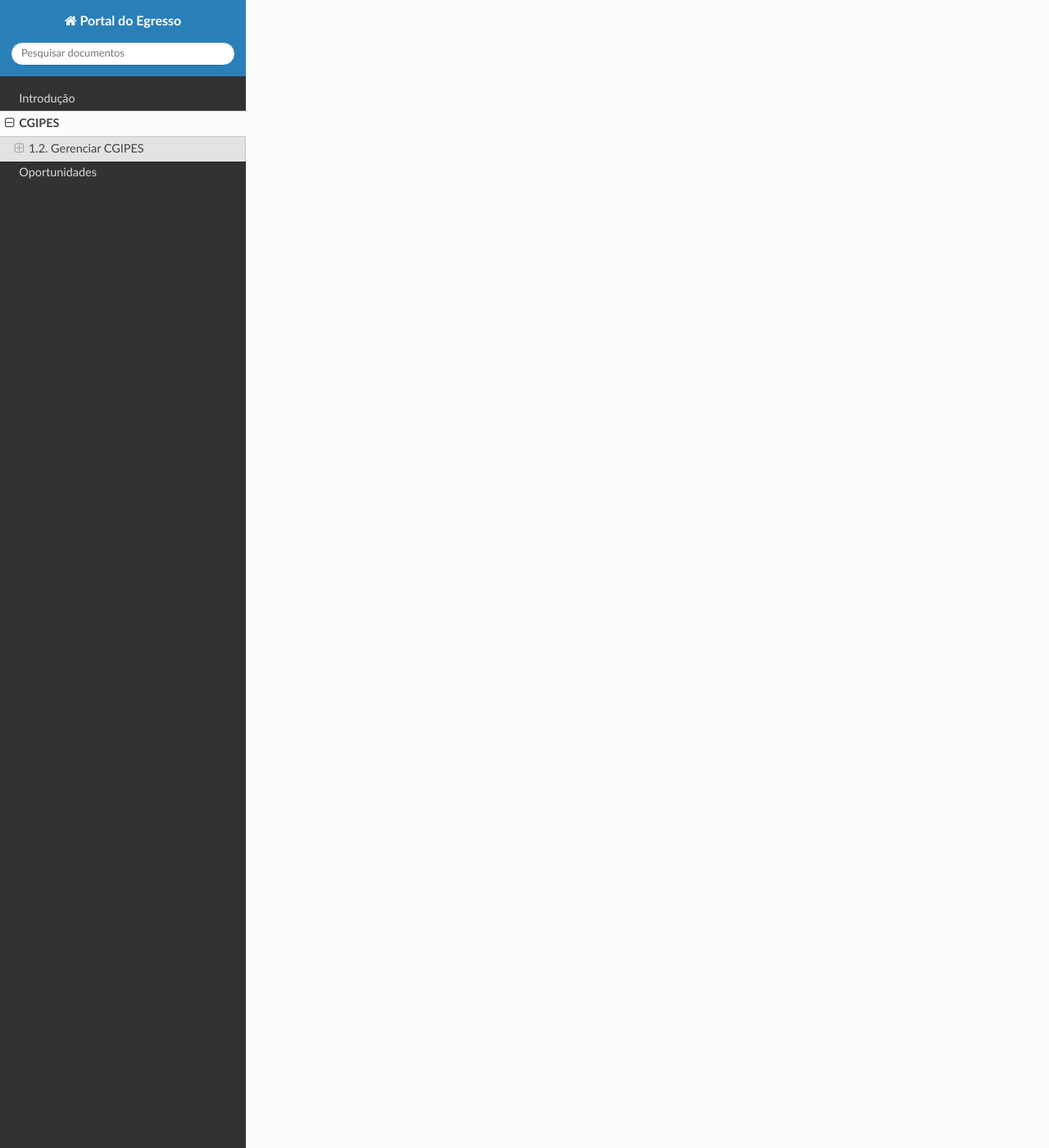
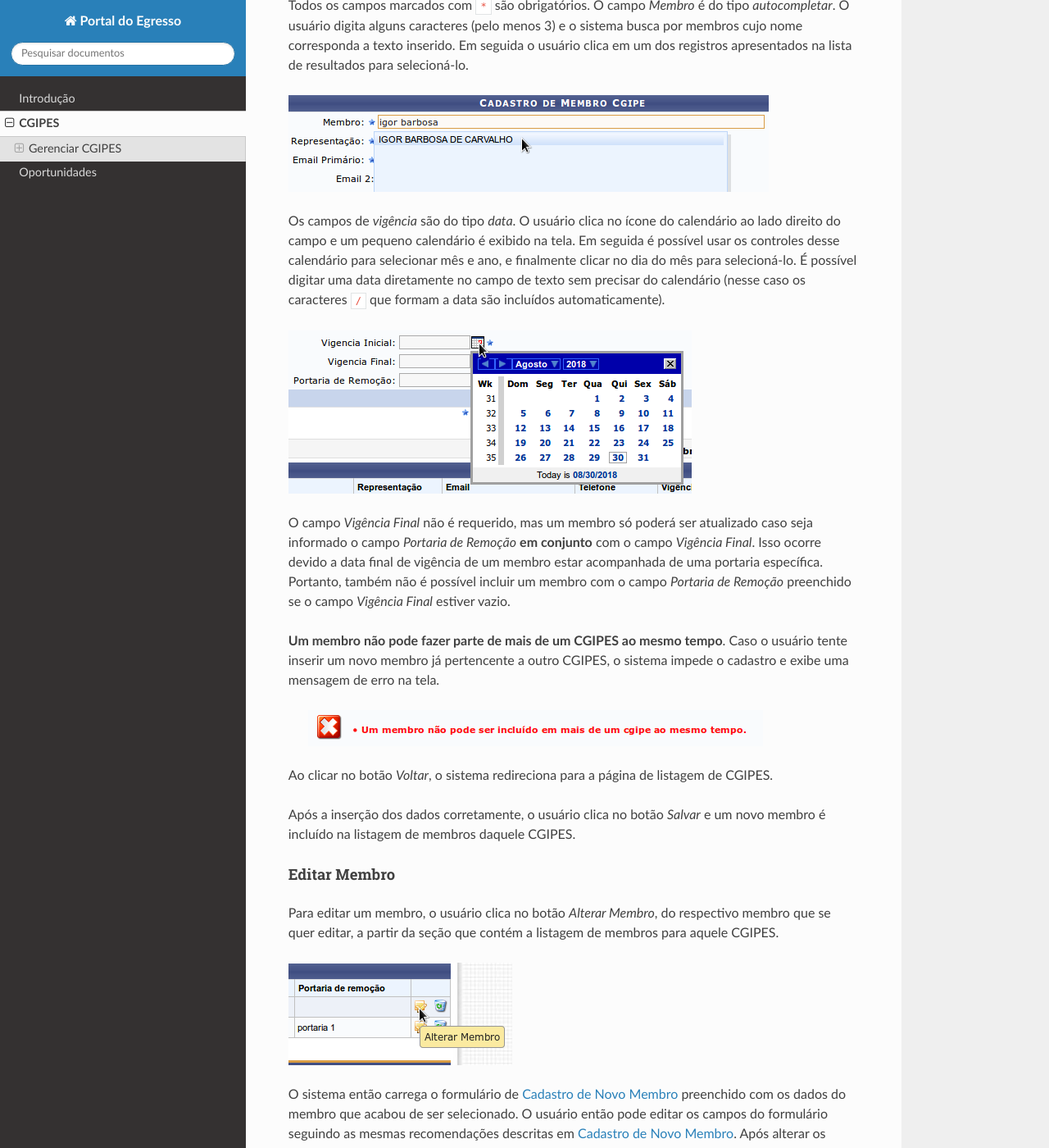
Before and after one commit to djangonauta/dti-docs, a Sphinx documentation site: the page built from source/cgipes.rst, in a window 1280 px wide and 1400 px high, scrolled down 3162 px. Shown: the whole window at 82% size. Built offline with Sphinx 7.4.7 and the Read the Docs theme 2.0.0, drawn with Linux system fonts in a browser that asks for light colours; some of the changed text lies outside the part shown.

Commit message:
adicionada documentação inicial de CGIPES

```diff
--- a/source/cgipes.rst
+++ b/source/cgipes.rst
@@ -1,5 +1,5 @@
-1. CGIPES
-=========
+CGIPES
+======
 
 Os CGIPES (*Comitês de Acompanhamento de Egressos*) são cadastrados em cada *Campi* por usuários do SIGAA com
 perfil de GESTOR_EGRESSOS.
@@ -10,13 +10,14 @@
 .. figure:: _static/img/menu.png
 
 
-1.2. Gerenciar CGIPES
----------------------
+Gerenciar CGIPES
+----------------
 
 Para acessar a página de gerenciamento de CGIPES, basta passar o mouse sobre o menu *CGIPES* e selecionar o sub-menu
 *Gerenciar CGIPES* como mostra a imagem a seguir:
 
 .. figure:: _static/img/gerenciar_cgipes.png
+
 
 Em seguida o sistema carrega uma página contendo a listagem de todos os CGIPES cadastrados, junto com as opções para
 *Cadastrar*, *Gerenciar membros*, *Alterar* e *Remover CGIPES*:
@@ -24,12 +25,13 @@
 .. figure:: _static/img/comites.png
 
 
-1.2.1. Cadastrar Novo CGIPES
-~~~~~~~~~~~~~~~~~~~~~~~~~~~~
+Cadastrar Novo CGIPES
+~~~~~~~~~~~~~~~~~~~~~
 
 Ao clicar no link *Cadastrar*, o sistema carrega o formulário de criação de novo CGIPES.
 
 .. figure:: _static/img/cadastrar.png
+
 
 Todos os campos são requeridos e auto-explicativos. Após preencher todos os campos corretamente, o usuário clica
 no botão *cadastrar* para criar um novo
@@ -41,27 +43,98 @@
 
 .. figure:: _static/img/form_novo_cgipes.png
 
-1.2.2. Editar CGIPES
-~~~~~~~~~~~~~~~~~~~~
+
+Editar CGIPES
+~~~~~~~~~~~~~
 
 Para iniciar o processo de edição, o usuário deve clicar no botão *alterar* do respectivo CGIPES que deve ser editado.
 
-.. figure:: _static/img/alterar.png
+.. figure:: _static/img/alterar_cgipes.png
+
 
 Após o CGIPES ser selecionado, o sistema carrega a página contendo o formulário de novo CGIPES com os campos
-preenchidos. O usuário altera os dados a seu critério e em seguida clicar no botão *atualizar*. Se o registro
-for inserido corretamente, o sistema redireciona para a página contendo a listagem de todos os CGIPES e ações.
-Os botões *voltar* e *cancelar* funcionam de forma idêntica ao do formulário de criação de novo CGIPES (seção 1.2.1.).
+preenchidos. O usuário altera os dados a seu critério e em seguida clicar no botão *Atualizar*. Se os campos
+estivem com os formatos corretos, o sistema atualiza o CGIPES e redireciona para a página contendo a listagem de todos os CGIPES e ações.
+Os botões *voltar* e *cancelar* funcionam de forma idêntica ao do formulário de `Cadastrar Novo CGIPES`_.
 
-.. figure:: _static/img/atualizar.png
+.. figure:: _static/img/atualizar_cgipes.png
 
-1.2.3. Deletar CGIPES
-~~~~~~~~~~~~~~~~~~~~~
 
-Para deletar um CGIPES, deve-se clicar no botão *remover* do respectivo CGIPES na página de listagem. Uma mensagem de confirmação é exibida ao usuário
+Deletar CGIPES
+~~~~~~~~~~~~~~
+
+Para deletar um CGIPES, deve-se clicar no botão *Remover* do respectivo CGIPES na página de listagem. Uma mensagem de confirmação é exibida ao usuário
 antes do sistema efetivamente apagar o CGIPES. Um CGIPES não pode ser removido se possuir membros vinculados.
 
 .. figure:: _static/img/remover.png
 
-1.2.4. Gerencimento de Membros
-~~~~~~~~~~~~~~~~~~~~~~~~~~~~~~
+
+Gerencimento de Membros
+~~~~~~~~~~~~~~~~~~~~~~~
+
+Para acessar a página de gerencimento de membros, basta clicar no botão *Gerenciar Membros* do respectivo CGIPES.
+
+.. figure:: _static/img/membros.png
+
+
+A página consiste em duas seções, uma contendo o formulário de inclusão de um novo Membro para um determinado CGIPES
+e outra contendo a listagem de membros para aquele CGIPES.
+
+.. figure:: _static/img/membros_form.png
+
+
+Cadastro de Novo Membro
+***********************
+
+Todos os campos marcados com ``*`` são obrigatórios. O campo *Membro* é do tipo *autocompletar*. O usuário digita
+alguns caracteres (pelo menos 3) e o sistema busca por membros cujo nome corresponda a texto inserido. Em seguida o usuário
+clica em um dos registros apresentados na lista de resultados para selecioná-lo.
+
+.. figure:: _static/img/auto_completar.png
+
+Os campos de *vigência* são do tipo *data*. O usuário clica no ícone do calendário ao lado direito do campo e
+um pequeno calendário é exibido na tela. Em seguida é possível usar os controles desse calendário para selecionar mês e ano,
+e finalmente clicar no dia do mês para selecioná-lo. É possível digitar uma data diretamente no campo de texto sem
+precisar do calendário (nesse caso os caracteres ``/`` que formam a data são incluídos automaticamente).
+
+.. figure:: _static/img/campo_data.png
+
+O campo *Vigência Final* não é requerido, mas um membro só poderá ser atualizado caso seja informado o campo
+*Portaria de Remoção* **em conjunto** com o campo *Vigência Final*. Isso ocorre devido a data final de vigência
+de um membro estar acompanhada de uma portaria específica. Portanto, também não é possível incluir um membro com o campo
+*Portaria de Remoção* preenchido se o campo *Vigência Final* estiver vazio.
+
+**Um membro não pode fazer parte de mais de um CGIPES ao mesmo tempo**. Caso o usuário tente inserir um novo membro já pertencente
+a outro CGIPES, o sistema impede o cadastro e exibe uma mensagem de erro na tela.
+
+ .. figure:: _static/img/novo_membro_erro.png
+
+Ao clicar no botão *Voltar*, o sistema redireciona para a página de listagem de CGIPES.
+
+Após a inserção dos dados corretamente, o usuário clica no botão *Salvar* e um novo membro é incluído na listagem
+de membros daquele CGIPES.
+
+Editar Membro
+*************
+
+Para editar um membro, o usuário clica no botão *Alterar Membro*, do respectivo membro que se quer editar, a partir
+da seção que contém a listagem de membros para aquele CGIPES.
+
+.. figure:: _static/img/alterar_membro.png
+
+O sistema então carrega o formulário de `Cadastro de Novo Membro`_ preenchido com os dados do membro que acabou
+de ser selecionado. O usuário então pode editar os campos do formulário seguindo as mesmas recomendações descritas em
+`Cadastro de Novo Membro`_. Após alterar os dados do membro, o usuário clica no botão *Atualizar*. Se os dados inseridos
+estiverem com os formatos corretos, o sistema atualiza o membro e atualiza listagem de membros daquele CGIPES (agora
+contendo os dados atualizados do membro que acabou de ser editado).
+
+Remover Membro
+**************
+
+Para remover um membro, o usuário clica no botão *Remover Membro* do respectivo membro que se quer remover, a
+partir da listagem de membros.
+
+.. figure:: _static/img/remover_membro.png
+
+O sistema exibe uma mensagem de confirmação antes de desligar o membro daquele CGIPES. Após ser removido, um
+membro pode ser incluído em outro CGIPES, se for o caso.
--- a/source/conf.py
+++ b/source/conf.py
@@ -20,8 +20,8 @@
 # -- Project information -----------------------------------------------------
 
 project = 'Portal do Egresso'
-copyright = '2018, DTI IFPA'
-author = 'DTI IFPA'
+copyright = '2018, Diretoria de Tecnologia da Informação, IFPA'
+author = 'Diretoria de Tecnologia da Informação, IFPA'
 
 # The short X.Y version
 version = ''
@@ -128,8 +128,8 @@
 # (source start file, target name, title,
 #  author, documentclass [howto, manual, or own class]).
 latex_documents = [
-    (master_doc, 'PortaldoEgresso.tex', 'Portal do Egresso Documentation',
-     'DTI IFPA', 'manual'),
+    (master_doc, 'PortaldoEgresso.tex', 'Documentação do Portal do Egresso',
+     'Diretoria de Tecnologia da Informação, IFPA', 'manual'),
 ]
 
 
@@ -138,7 +138,7 @@
 # One entry per manual page. List of tuples
 # (source start file, name, description, authors, manual section).
 man_pages = [
-    (master_doc, 'portaldoegresso', 'Portal do Egresso Documentation',
+    (master_doc, 'portaldoegresso', 'Documentação do Portal do Egresso',
      [author], 1)
 ]
 
@@ -149,7 +149,7 @@
 # (source start file, target name, title, author,
 #  dir menu entry, description, category)
 texinfo_documents = [
-    (master_doc, 'PortaldoEgresso', 'Portal do Egresso Documentation',
-     author, 'PortaldoEgresso', 'One line description of project.',
+    (master_doc, 'PortaldoEgresso', 'Documentação do Portal do Egresso',
+     author, 'PortaldoEgresso', 'Porta do Egresso.',
      'Miscellaneous'),
 ]
--- a/source/index.rst
+++ b/source/index.rst
@@ -13,7 +13,7 @@
 --------
 
 .. toctree::
-   :maxdepth: 2
+   :maxdepth: 4
 
    Introdução <introduction>
    CGIPES <cgipes>
```
Also changed, not shown: source/_static/img/alterar_cgipes.png (renamed from source/_static/img/alterar.png), source/_static/img/alterar_membro.png (added), source/_static/img/atualizar_cgipes.png (renamed from source/_static/img/atualizar.png), source/_static/img/auto_completar.png (added), source/_static/img/campo_data.png (added), source/_static/img/membros.png (added), source/_static/img/membros_form.png (added), source/_static/img/novo_membro_erro.png (added), source/_static/img/remover_membro.png (added).
